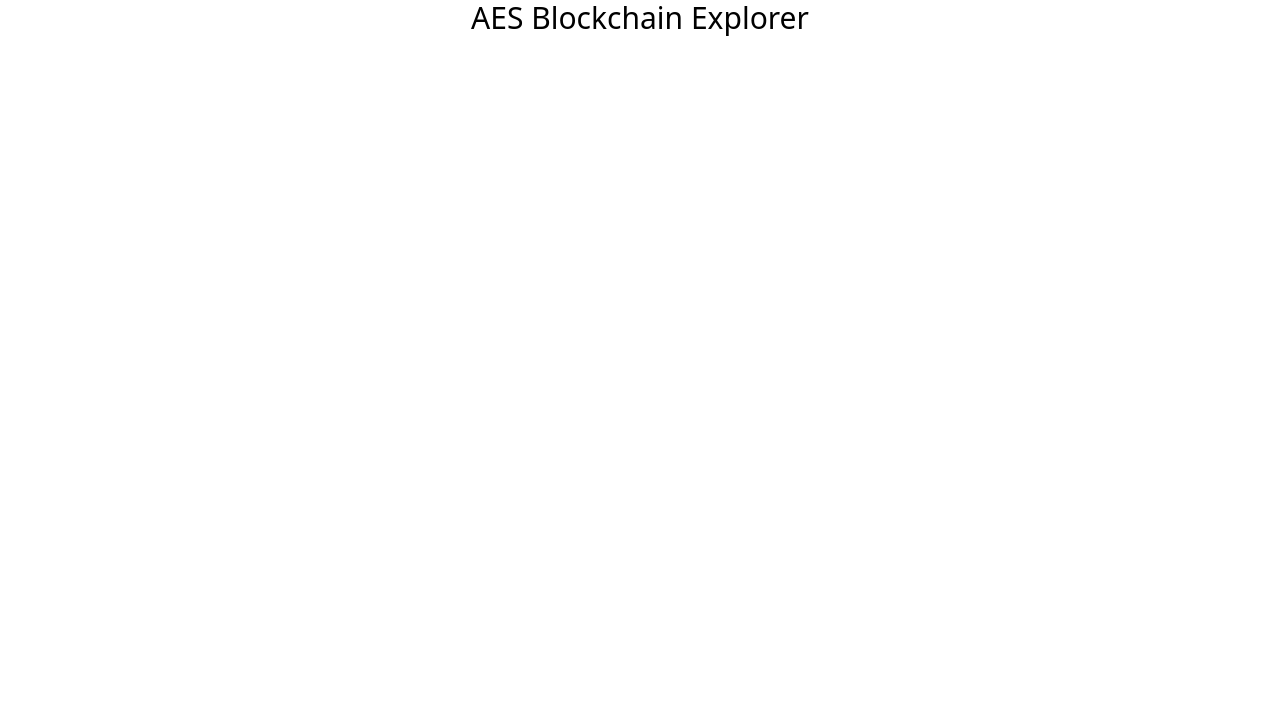
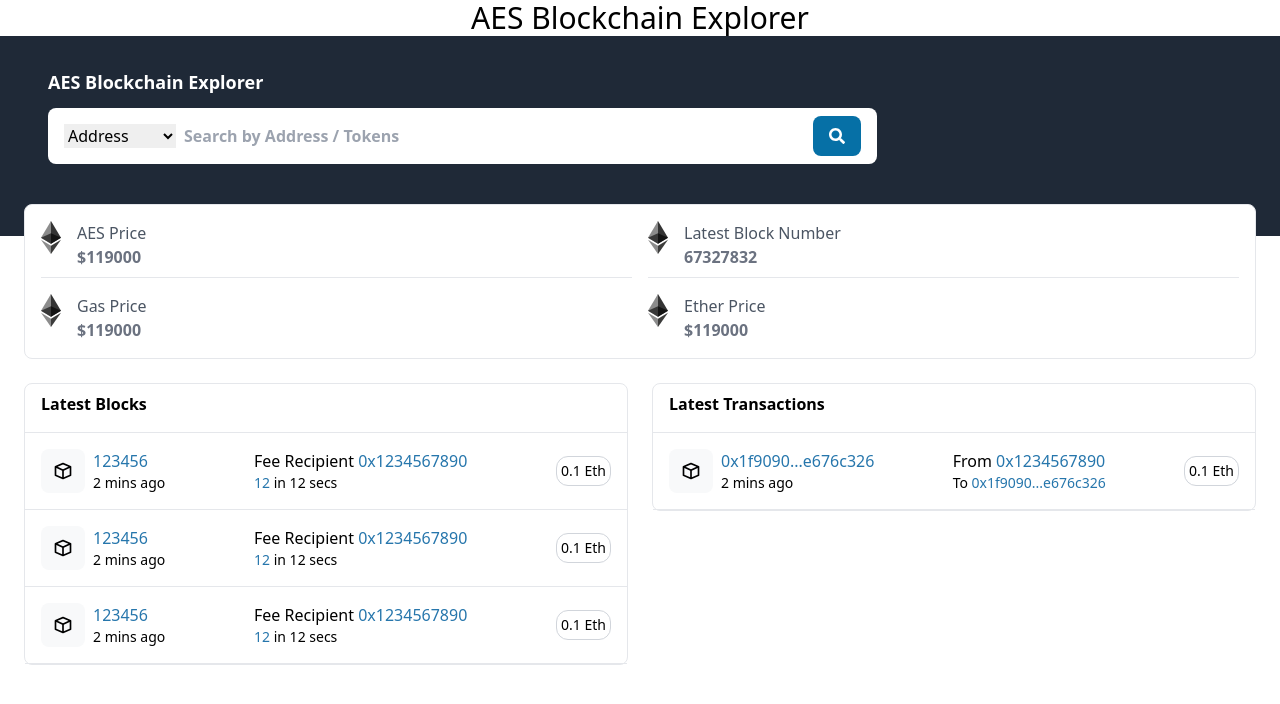
Before and after one commit to Sayem98/explorer, a React (Vite) app: page / in a window 1280 px wide. Shown: the top 704 px of the page. Built offline with nearby package versions, Linux system fonts and the light colour scheme.

Commit message:
Initial commit

```diff
--- a/package.json
+++ b/package.json
@@ -11,7 +11,8 @@
   },
   "dependencies": {
     "react": "^18.2.0",
-    "react-dom": "^18.2.0"
+    "react-dom": "^18.2.0",
+    "react-icons": "^4.11.0"
   },
   "devDependencies": {
     "@types/react": "^18.2.15",
--- a/src/App.jsx
+++ b/src/App.jsx
@@ -1,10 +1,16 @@
+import InfoCard from "./components/InfoCard";
+import LatestTransaction from "./components/LatestTransaction";
 import Nav from "./components/Nav";
+import SearchBar from "./components/SearchBar";
 
 function App() {
   return (
     <>
       <div className="App">
         <Nav />
+        <SearchBar />
+        <InfoCard />
+        <LatestTransaction />
       </div>
     </>
   );
--- /dev/null
+++ b/src/components/InfoCard.jsx
@@ -0,0 +1,43 @@
+function InfoCard() {
+  return (
+    <div className="max-w-[1400px] w-full mx-auto px-6 space-y-3">
+      <div className="p-4 bg-white border border-gray-200 rounded-lg -mt-8">
+        <div className="grid grid-cols-2 gap-4">
+          <div className="flex items-start gap-4 border-b pb-2">
+            <img src="ethereum.svg" alt="" className="w-5" />
+            <div className="flex flex-col">
+              <span className="text-gray-600">AES Price</span>
+              <strong className="text-gray-500">$119000</strong>
+            </div>
+          </div>
+
+          <div className="flex items-start gap-4 border-b pb-2">
+            <img src="ethereum.svg" alt="" className="w-5" />
+            <div className="flex flex-col">
+              <span className="text-gray-600">Latest Block Number</span>
+              <strong className="text-gray-500">67327832</strong>
+            </div>
+          </div>
+
+          <div className="flex items-start gap-4">
+            <img src="ethereum.svg" alt="" className="w-5" />
+            <div className="flex flex-col">
+              <span className="text-gray-600">Gas Price</span>
+              <strong className="text-gray-500">$119000</strong>
+            </div>
+          </div>
+
+          <div className="flex items-start gap-4">
+            <img src="ethereum.svg" alt="" className="w-5" />
+            <div className="flex flex-col">
+              <span className="text-gray-600">Ether Price</span>
+              <strong className="text-gray-500">$119000</strong>
+            </div>
+          </div>
+        </div>
+      </div>
+    </div>
+  );
+}
+
+export default InfoCard;
--- /dev/null
+++ b/src/components/LatestTransaction.jsx
@@ -0,0 +1,106 @@
+import { BiCube } from "react-icons/bi";
+
+function SingleItem({ number, type, time, fee, recipient, txns, reward }) {
+  return (
+    <div className="w-full flex items-center justify-between px-4 py-4 border-b border-gray-200">
+      <div className="flex items-center gap-2">
+        <div className="bg-[#f8f9fa] p-3 rounded-lg">
+          <BiCube size={20} />
+        </div>
+        <div className="flex flex-col">
+          <p className="text-[#2676ac] text-base">{number}</p>
+          <span className="text-sm text-gry-500">{time}</span>
+        </div>
+      </div>
+
+      <div className="flex flex-col">
+        {type === "block" && (
+          <>
+            <p>
+              Fee Recipient
+              <span className="text-[#2676ac]"> {recipient}</span>
+            </p>
+            <p className="text-sm">
+              <span className="text-[#2676ac]">{txns}</span> in 12 secs
+            </p>
+          </>
+        )}
+        {type === "transaction" && (
+          <>
+            <p>
+              From
+              <span className="text-[#2676ac]"> {recipient}</span>
+            </p>
+            <p className="text-sm">
+              To <span className="text-[#2676ac]">{txns}</span>
+            </p>
+          </>
+        )}
+      </div>
+
+      <span className="border text-sm border-gray-300 p-1 rounded-xl">
+        {reward} Eth
+      </span>
+    </div>
+  );
+}
+
+function LatestTransaction() {
+  return (
+    <div className="max-w-[1400px] w-full mx-auto px-6 space-y-3 mt-6">
+      <div className="flex items-start gap-6">
+        <div className="bg-white border border-gray-200 rounded-lg w-full">
+          <h2 className="border-b pb-4 font-semibold py-2 px-4">
+            Latest Blocks
+          </h2>
+          <SingleItem
+            type="block"
+            number={123456}
+            time="2 mins ago"
+            recipient="0x1234567890"
+            txns={12}
+            reward={0.1}
+          />
+
+          <SingleItem
+            type="block"
+            number={123456}
+            time="2 mins ago"
+            recipient="0x1234567890"
+            txns={12}
+            reward={0.1}
+          />
+
+          <SingleItem
+            type="block"
+            number={123456}
+            time="2 mins ago"
+            recipient="0x1234567890"
+            txns={12}
+            reward={0.1}
+          />
+
+          <div className="w-full"></div>
+        </div>
+
+        <div className="bg-white border border-gray-200 rounded-lg w-full">
+          <h2 className="border-b pb-4 font-semibold py-2 px-4">
+            Latest Transactions
+          </h2>
+          <SingleItem
+            type="transaction"
+            number="0x1f9090...e676c326"
+            time="2 mins ago"
+            recipient="0x1234567890"
+            txns="0x1f9090...e676c326"
+            reward={0.1}
+          />
+
+          <div className="w-full"></div>
+        </div>
+      </div>
+    </div>
+  );
+}
+
+export default LatestTransaction;
--- /dev/null
+++ b/src/components/SearchBar.jsx
@@ -0,0 +1,33 @@
+import { FaSearch } from "react-icons/fa";
+
+function SearchBar() {
+  return (
+    <div className="w-full h-[200px] bg-[#1f2937] px-6 py-8">
+      <div className="max-w-[1400px] w-full mx-auto px-6 space-y-3">
+        <h2 className="text-lg text-white font-semibold">
+          AES Blockchain Explorer
+        </h2>
+        <div className="flex items-center gap-2 bg-white px-4 py-2 rounded-lg w-[70%]">
+          <select className="focus:outline-none w-[7rem]">
+            <option value="address" className="text-semibold">
+              Address
+            </option>
+            <option value="tokens">Tokens</option>
+          </select>
+
+          <input
+            type="text"
+            placeholder="Search by Address / Tokens"
+            className="flex-1 tex-gray-600 font-semibold w-full bg-transparent focus:outline-none"
+          />
+
+          <button className="bg-[#0670a6] px-4 py-3 text-white rounded-lg">
+            <FaSearch size={16} />
+          </button>
+        </div>
+      </div>
+    </div>
+  );
+}
+
+export default SearchBar;
```
Also changed, not shown: public/ethereum.svg (added), 1 other file (tests, documents, lock files or other folders).
